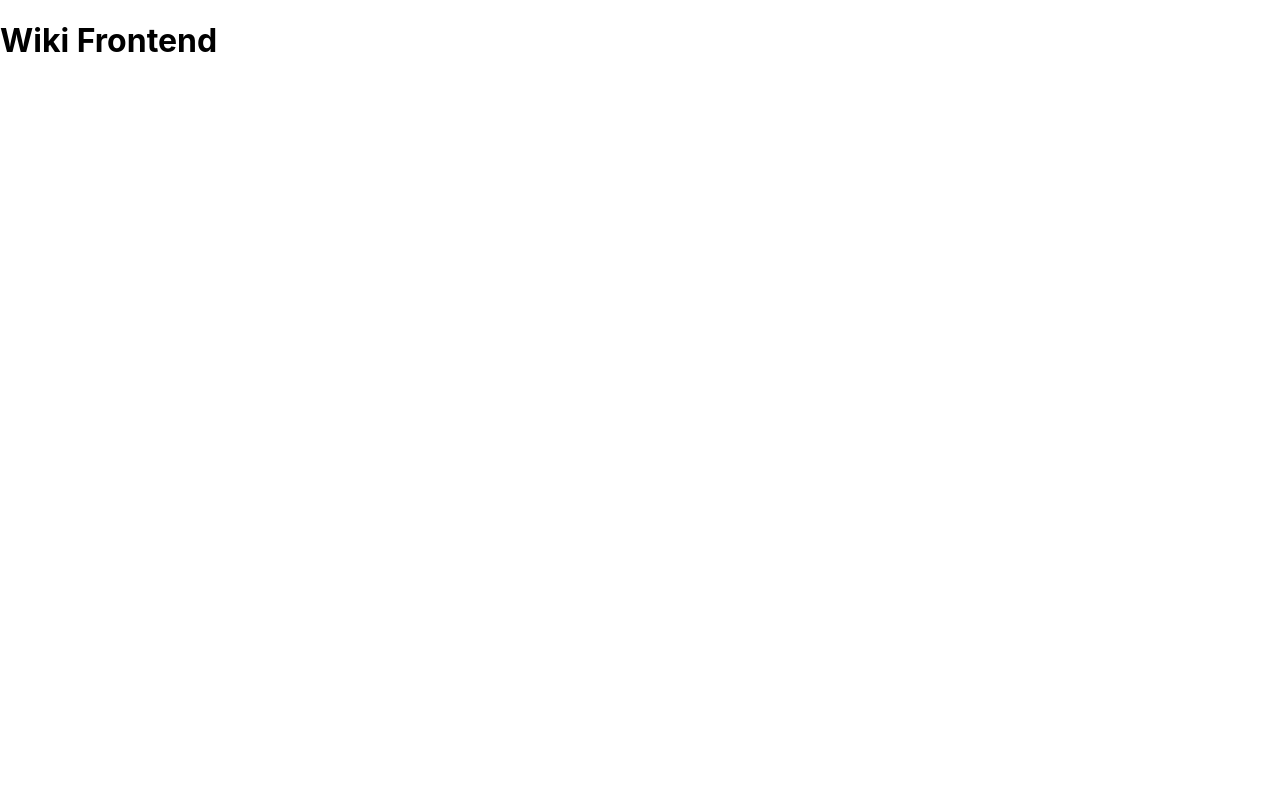
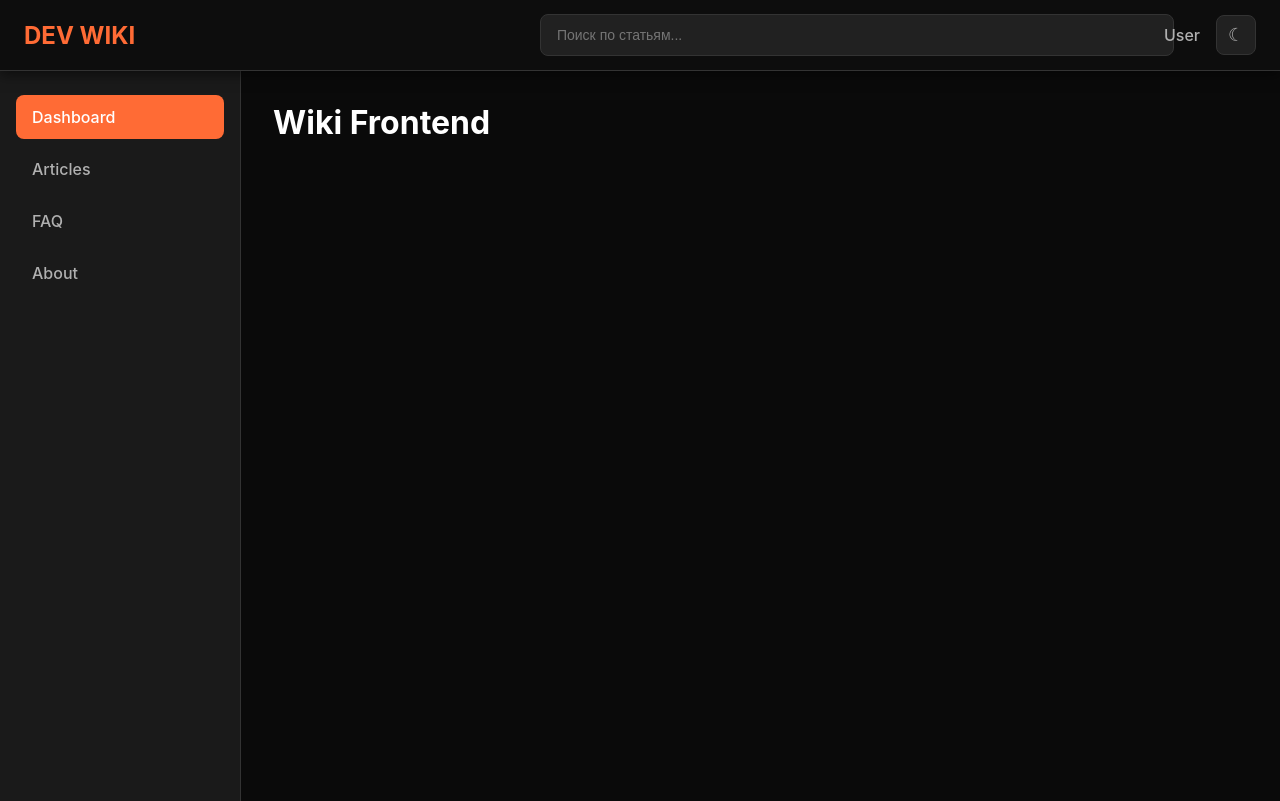
Before and after one commit to Silvarious9862/DevWiki, a React (Create React App) app: page / in a window 1280 px wide. Built offline with nearby package versions, Linux system fonts and the light colour scheme.

Commit message:
layout added to app.js

```diff
--- a/src/App.js
+++ b/src/App.js
@@ -2,13 +2,21 @@ import "./App.css";
 import { BrowserRouter as Router, Routes, Route } from "react-router-dom";
 import SystemHealthWidget from "./SystemHealthWidget";
 import NotFound404 from "./NotFound404";
+import MainLayout from "./layout/MainLayout";
 
 function App() {
   return (
     <Router>
       <Routes>
         {/* корневая страница */}
-        <Route path="/" element={<h1>Wiki Frontend</h1>} />
+        <Route
+          path="/"
+          element={
+            <MainLayout>
+              <h1>Wiki Frontend</h1>
+            </MainLayout>
+          }
+        />
 
         {/* health-страница */}
         <Route path="/health" element={<SystemHealthWidget />} />
```
